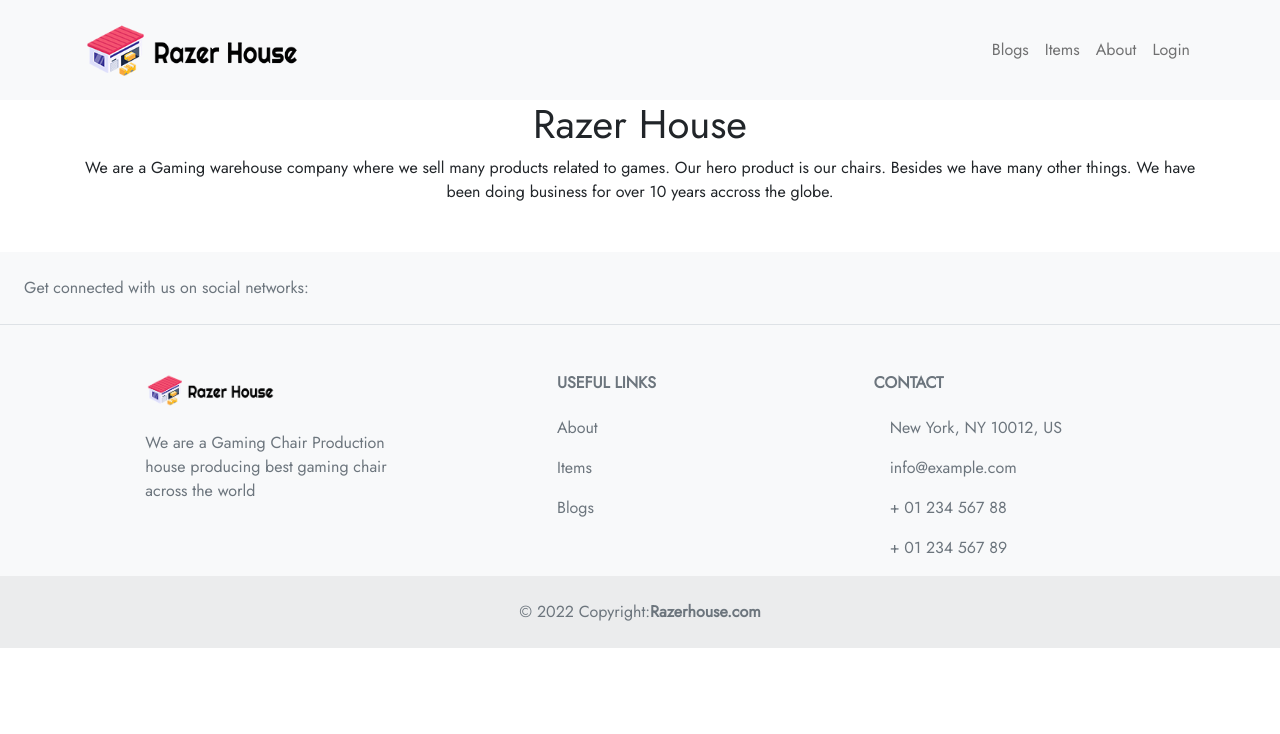
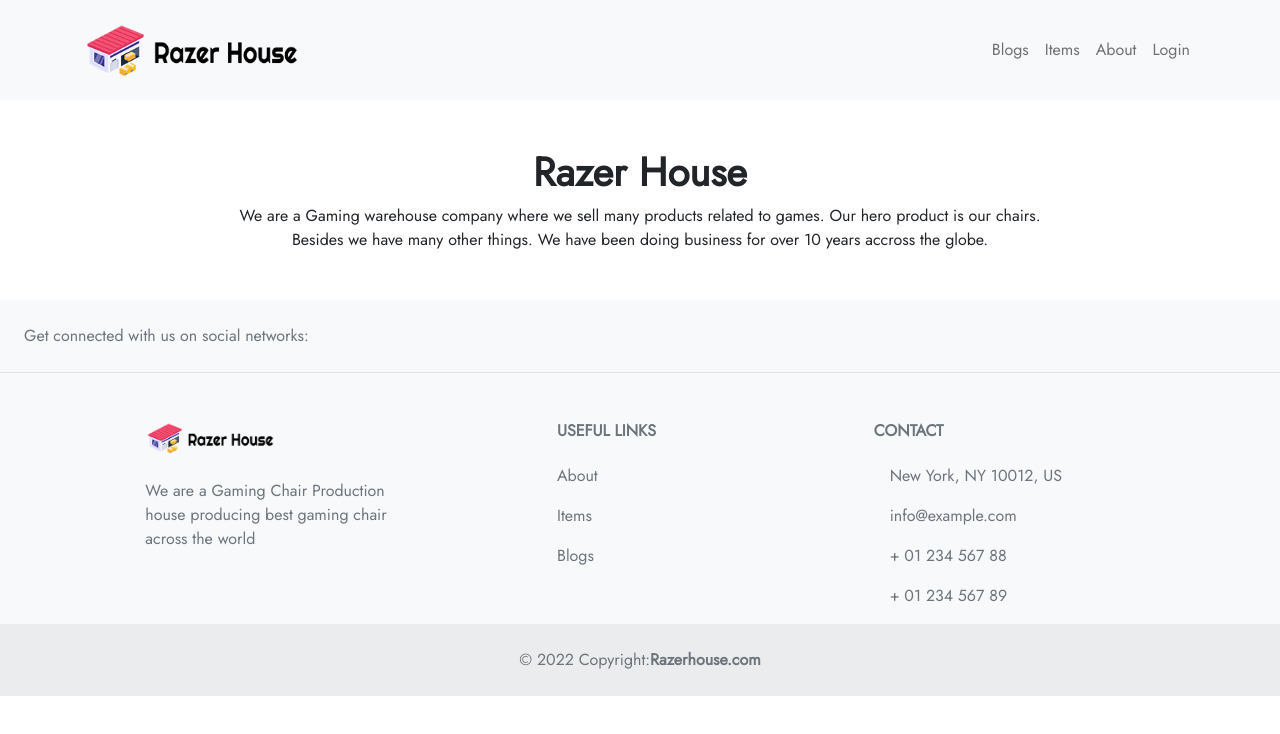
Before and after one commit to juhayeraiaz/razer-house-client, a React (Create React App) app: page /about in a window 1280 px wide. Shown: the top 734 px of the page. Built offline with nearby package versions, Linux system fonts and the light colour scheme; no server answers.

Commit message:
about update

```diff
--- a/src/Components/About/About.js
+++ b/src/Components/About/About.js
@@ -2,9 +2,9 @@ import React from 'react';
 
 const About = () => {
     return (
-        <div className='container'>
-            <h1 className='text-center'>Razer House</h1>
-            <p className='text-center'>We are a Gaming warehouse company where we sell many products related to games. Our hero product is our chairs. Besides we have many other things. We have been doing business for over 10 years accross the globe.</p>
+        <div className='container mt-5 mb-5'>
+            <h1 className='text-center fw-bold'>Razer House</h1>
+            <p className='text-center fw-light'>We are a Gaming warehouse company where we sell many products related to games. Our hero product is our chairs. <br />Besides we have many other things. We have been doing business for over 10 years accross the globe.</p>
         </div>
     );
 };
```
